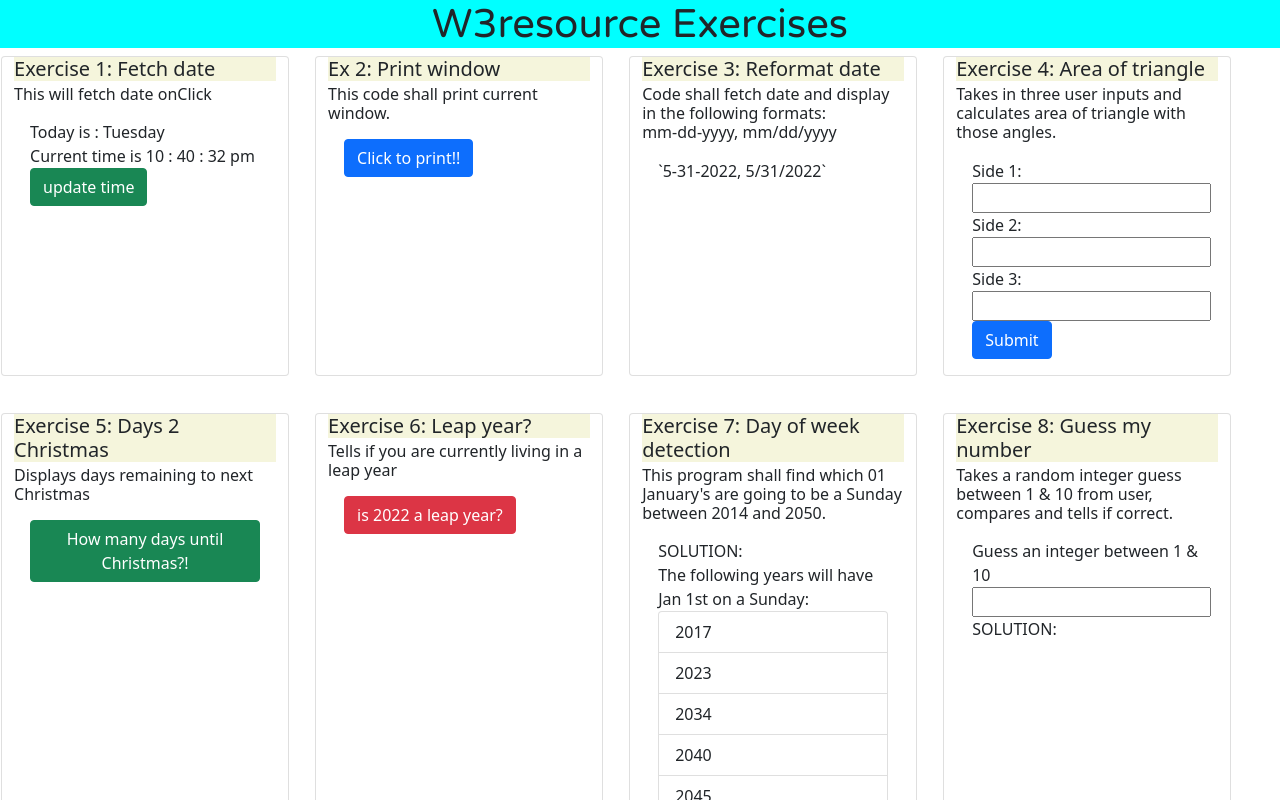
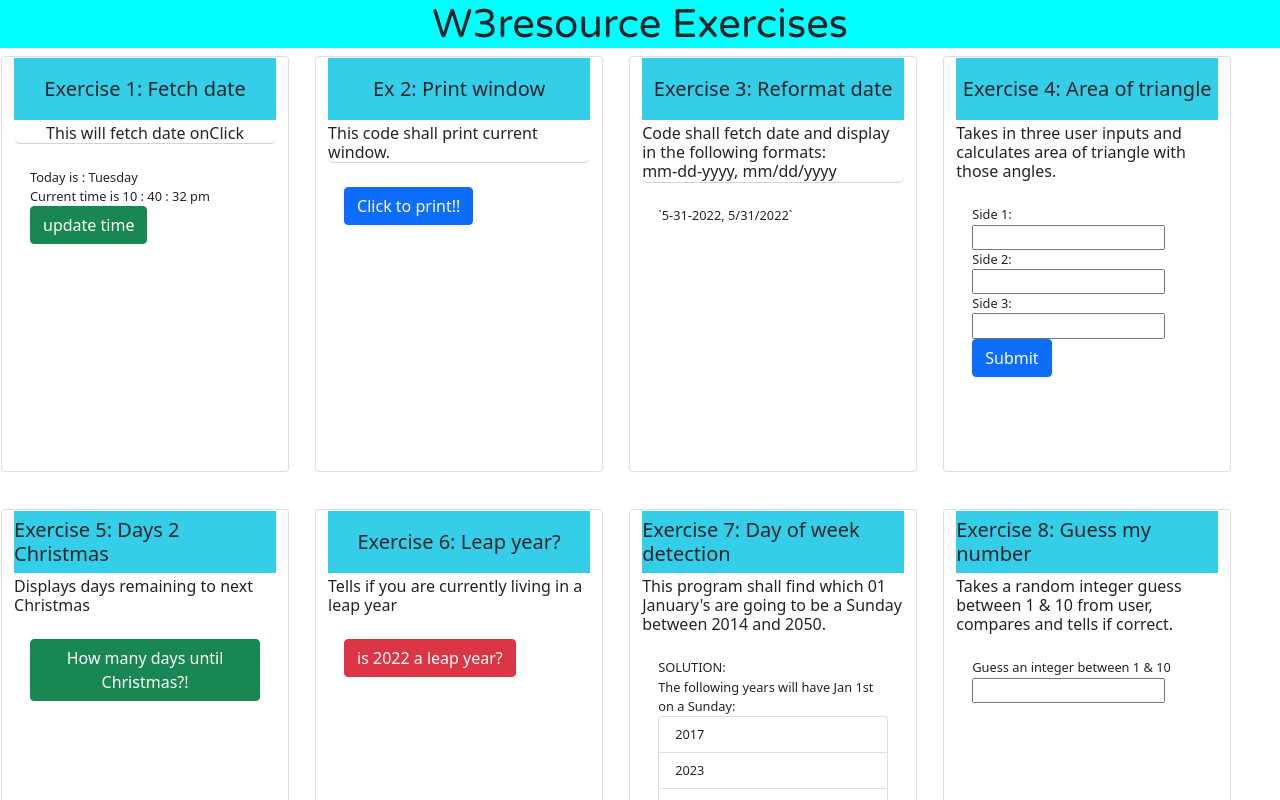
Before and after one commit to guerillaxgardener/w3resource_js_exercises, a React (Create React App) app: page / in a window 1280 px wide. Shown: the top 800 px of the page. Built offline with nearby package versions, Linux system fonts and the light colour scheme.

Commit message:
Edit exercise.css styling

```diff
--- a/src/exercise.css
+++ b/src/exercise.css
@@ -1,12 +1,63 @@
-.exercise-title {
-  background-color: beige;
-  font-size: 30px;
-  font-size: 1.5vw;
+.flex-exercises {
+  display: flex;
+  flex-direction: row;
+  justify-content: space-around;
+  flex-wrap: wrap;
+  align-items: center;
+  align-content: flex-start;
 }
 
+.exercise-card {
+  margin: 1%;
+  padding: .1%;
+  /* height: 400px;
+  width: 350px; */
+  display: flex;
+  flex-direction: column;
+  justify-content: space-around;
+  width: 18rem;
+  height:26rem;
+}
 
-.exercise-card{
-  background-color: rgb(222, 122, 0);
+.exercise-title {
+  background-color: rgb(52, 206, 233);
+  font-size: 1.5vw;
+  display: flex;
+  flex-direction: row;
+  justify-content: center;
+  align-items: center;
+  flex-wrap: none;
+  height: 15%;
 
-  margin: 1%;
-  }
+}
+
+.exercise-expected-output {
+  display: flex;
+  flex-direction: row;
+  justify-content: center;
+  flex-wrap: wrap;
+  align-items: center;
+  align-content: stretch;
+  border-bottom: solid lightgray 1px;
+  border-radius: 6px;
+}
+
+.exercise-body {
+  display: flex;
+  flex-direction: column;
+  justify-content: space-between;
+  flex-wrap: wrap;
+  align-items: baseline;
+  margin-top: 3%;
+  font-size: 1vw;
+
+
+}
+
+.mapped-factors {
+  margin-top: 2%;
+}
+
+.button{
+  margin-top: 2%;
+}
```
